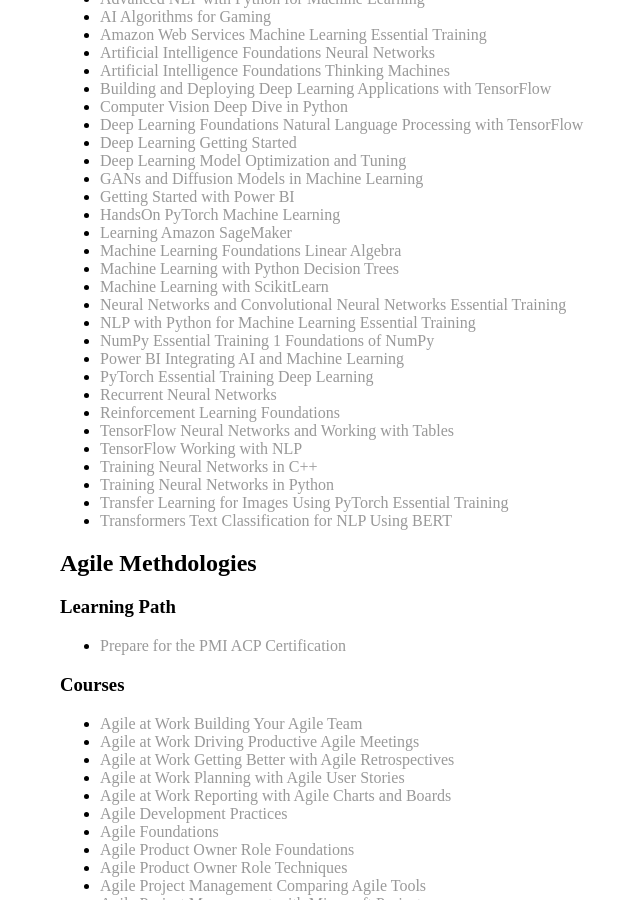
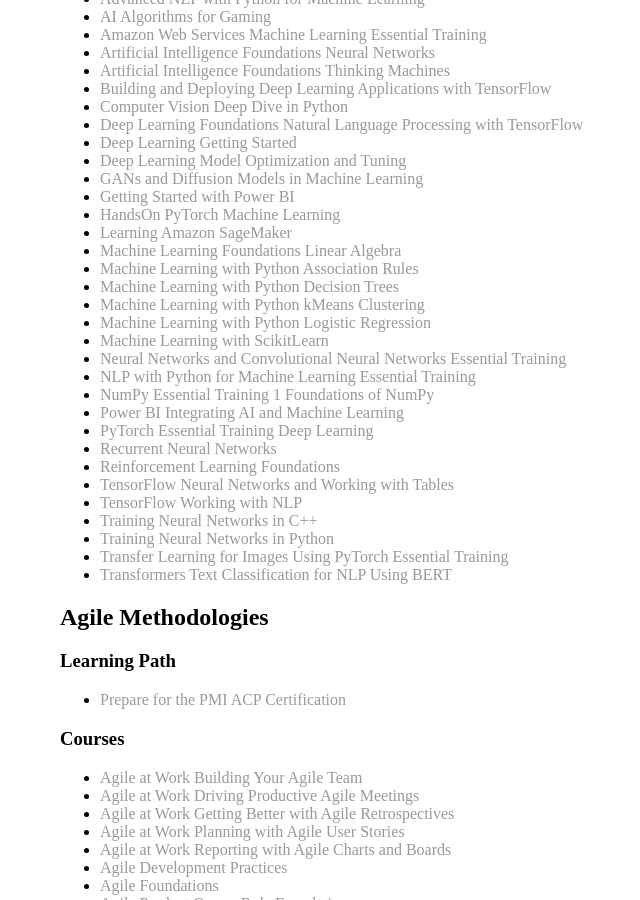
Before and after one commit to heaohan/heaohan.github.io, a Jekyll site: the page built from _posts/2023-06-05-he-aohan-certificates.md, in a window 1280 px wide and 900 px high, scrolled down 601 px. Shown: the whole window, without its empty margins (68-708 px from the left). Built offline with Jekyll 4.4.1, drawn with Linux system fonts in a browser that asks for light colours; comment, search, counter and statistics services are not loaded.

Commit message:
chores: add certificates

```diff
--- a/_posts/2023-06-05-he-aohan-certificates.md
+++ b/_posts/2023-06-05-he-aohan-certificates.md
@@ -31,7 +31,10 @@
 - [HandsOn PyTorch Machine Learning](https://heaohan.github.io/files/certificate/Machine%20Learning/Courses/CertificateOfCompletion_HandsOn%20PyTorch%20Machine%20Learning.pdf)
 - [Learning Amazon SageMaker](https://heaohan.github.io/files/certificate/Machine%20Learning/Courses/CertificateOfCompletion_Learning%20Amazon%20SageMaker.pdf)
 - [Machine Learning Foundations Linear Algebra](https://heaohan.github.io/files/certificate/Machine%20Learning/Courses/CertificateOfCompletion_Machine%20Learning%20Foundations%20Linear%20Algebra.pdf)
+- [Machine Learning with Python Association Rules](https://heaohan.github.io/files/certificate/Machine%20Learning/Courses/CertificateOfCompletion_Machine%20Learning%20with%20Python%20Association%20Rules.pdf)
 - [Machine Learning with Python Decision Trees](https://heaohan.github.io/files/certificate/Machine%20Learning/Courses/CertificateOfCompletion_Machine%20Learning%20with%20Python%20Decision%20Trees.pdf)
+- [Machine Learning with Python kMeans Clustering](https://heaohan.github.io/files/certificate/Machine%20Learning/Courses/CertificateOfCompletion_Machine%20Learning%20with%20Python%20kMeans%20Clustering.pdf)
+- [Machine Learning with Python Logistic Regression](https://heaohan.github.io/files/certificate/Machine%20Learning/Courses/CertificateOfCompletion_Machine%20Learning%20with%20Python%20Logistic%20Regression.pdf)
 - [Machine Learning with ScikitLearn](https://heaohan.github.io/files/certificate/Machine%20Learning/Courses/CertificateOfCompletion_Machine%20Learning%20with%20ScikitLearn.pdf)
 - [Neural Networks and Convolutional Neural Networks Essential Training](https://heaohan.github.io/files/certificate/Machine%20Learning/Courses/CertificateOfCompletion_Neural%20Networks%20and%20Convolutional%20Neural%20Networks%20Essential%20Training.pdf)
 - [NLP with Python for Machine Learning Essential Training](https://heaohan.github.io/files/certificate/Machine%20Learning/Courses/CertificateOfCompletion_NLP%20with%20Python%20for%20Machine%20Learning%20Essential%20Training.pdf)
@@ -47,7 +50,7 @@
 - [Transfer Learning for Images Using PyTorch Essential Training](https://heaohan.github.io/files/certificate/Machine%20Learning/Courses/CertificateOfCompletion_Transfer%20Learning%20for%20Images%20Using%20PyTorch%20Essential%20Training.pdf)
 - [Transformers Text Classification for NLP Using BERT](https://heaohan.github.io/files/certificate/Machine%20Learning/Courses/CertificateOfCompletion_Transformers%20Text%20Classification%20for%20NLP%20Using%20BERT.pdf)
 
-## Agile Methdologies
+## Agile Methodologies
 
 ### Learning Path
 
```
Also changed, not shown: files/certificates_list.csv (+23 -20 lines), 3 other files.
